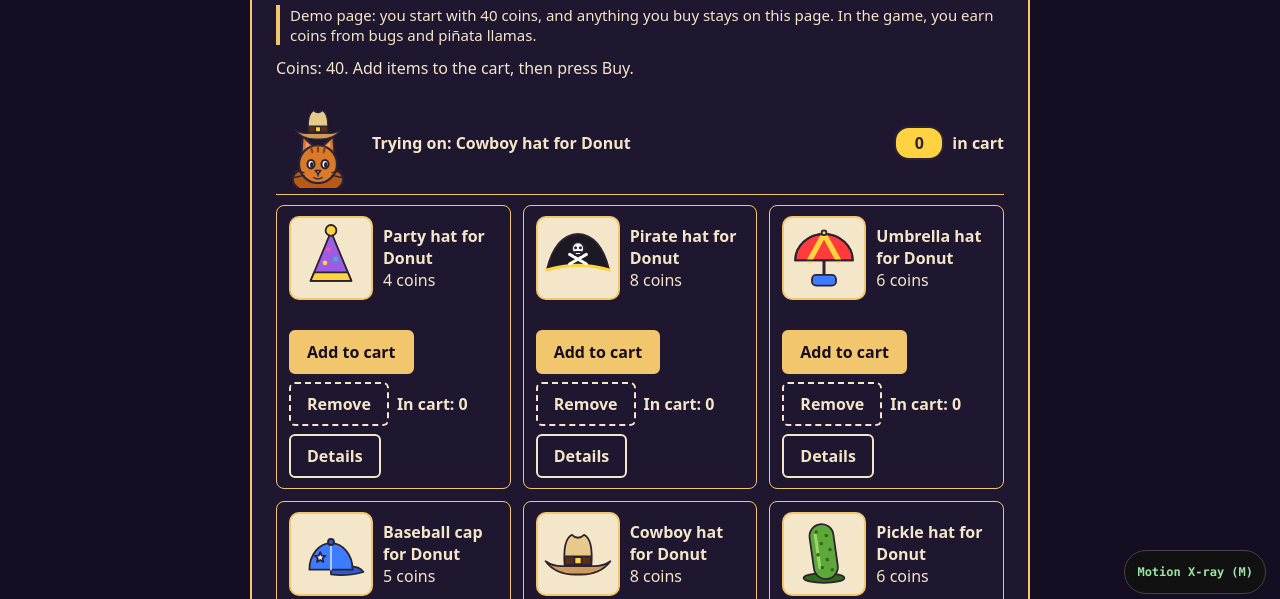
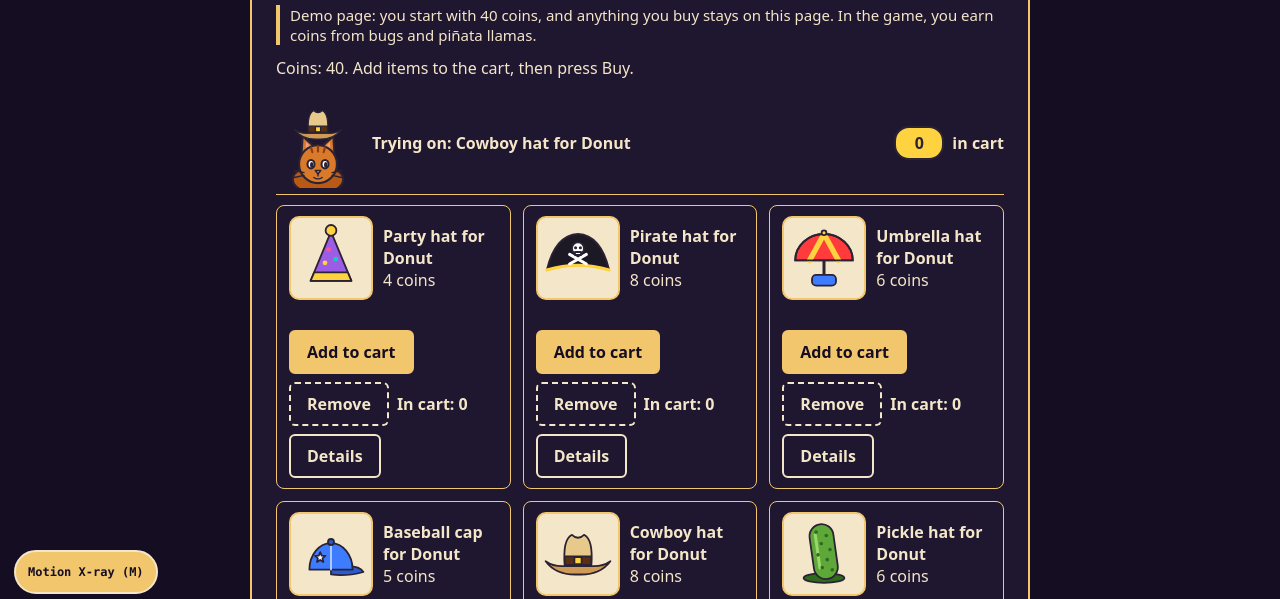
Before and after one commit to ms73929/welcome-crawler, a plain HTML site: page shop.html in a window 1280 px wide. Shown: the part 192-791 px from the top of the page. Drawn offline with Linux system fonts and the light colour scheme.

Commit message:
Add files via upload
move xray button

```diff
--- a/styles.css
+++ b/styles.css
@@ -205,3 +205,9 @@ body.shop-page { height:auto; min-height:100%; overflow:visible; background:#150
 .linkbtn { display:inline-flex; align-items:center; box-sizing:border-box; min-height:44px; padding:8px 16px; font-weight:bold; text-decoration:none; color:var(--ink); background:transparent; border:2px solid var(--ink); border-radius:6px; }
 .linkbtn:hover, .linkbtn:focus-visible { background:rgba(244,230,200,0.12); }
 .linkbtn:focus-visible { outline:3px solid var(--ink); outline-offset:3px; }
+
+/* The course's Motion X-ray button is dark on a dark page; on this page, make it easy to see (the helper script itself is untouched). */
+body.shop-page #mx-open { background:var(--accent); color:#150d22; border:2px solid var(--ink); min-height:44px; }
+body.shop-page #mx-open:focus-visible { outline:3px solid var(--ink); outline-offset:3px; }
+/* Netlify puts its own badge in the bottom-right corner, so the X-ray button and panel sit in the bottom-left instead. */
+body.shop-page #mx-open, body.shop-page #mx-panel { right:auto; left:14px; }
```
